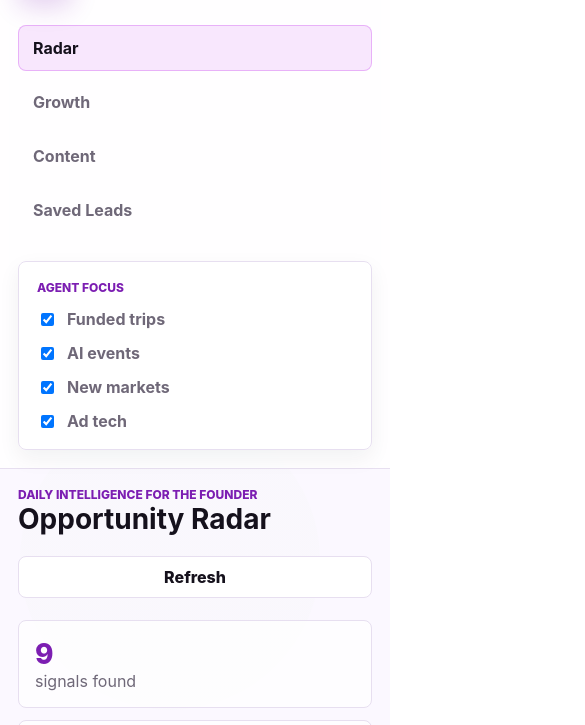
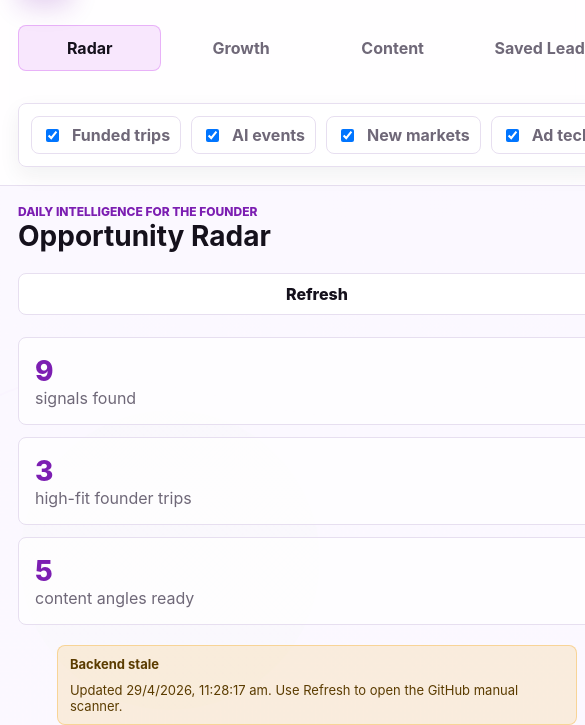
Before and after one commit to openclaw-by-hiten/handiads-founder-radar, a website: page index.html in a window 390 px wide. Both pictures are taken after a click on the button "Refresh". Shown: the part 75-800 px from the top of the page, 585 px wide, since content can reach past the window. Drawn offline with Linux system fonts and the light colour scheme.

Commit message:
Improve refresh workflow and mobile navigation

```diff
--- a/app.js
+++ b/app.js
@@ -168,6 +168,9 @@ const sectionTitles = {
 };
 
 const savedStorageKey = "handiads-saved-leads";
+const refreshWorkflowUrl =
+  "https://github.com/openclaw-by-hiten/handiads-founder-radar/actions/workflows/refresh-news.yml";
+let latestFeedAgeHours = Infinity;
 const newsStack = document.querySelector("#newsStack");
 const growthGrid = document.querySelector("#growthGrid");
 const sectionTitle = document.querySelector("#sectionTitle");
@@ -600,6 +603,16 @@ document.querySelectorAll("[data-filter]").forEach((input) => {
 });
 
 document.querySelector("#refreshBtn").addEventListener("click", () => {
+  if (latestFeedAgeHours > 24) {
+    window.open(refreshWorkflowUrl, "_blank", "noopener,noreferrer");
+    document.querySelector("#refreshBtn").textContent = "Open Actions";
+    setTimeout(() => {
+      document.querySelector("#refreshBtn").textContent = "Refresh";
+    }, 1600);
+    return;
+  }
+
+  loadDailyFeed();
   renderSignals();
   document.querySelector("#refreshBtn").textContent = "Updated";
   setTimeout(() => {
@@ -638,12 +651,13 @@ async function loadDailyFeed() {
     if (feedStatus) {
       const generatedAt = new Date(feed.generatedAt);
       const ageHours = (Date.now() - generatedAt.getTime()) / (1000 * 60 * 60);
+      latestFeedAgeHours = ageHours;
       const isStale = ageHours > 36;
       feedStatus.innerHTML = `
         <strong>${isStale ? "Backend stale" : "Backend active"}</strong>
         <span>Updated ${generatedAt.toLocaleString("en-IN", {
           timeZone: "Asia/Kolkata"
-        })}. ${isStale ? "Run refresh-news or check the 3:30 AM cron." : "Verify source links before applying."}</span>
+        })}. ${isStale ? "Use Refresh to open the GitHub manual scanner." : "Verify source links before applying."}</span>
       `;
     }
   } catch (error) {
--- a/styles.css
+++ b/styles.css
@@ -629,6 +629,9 @@ h3 {
   }
 
   .sidebar {
+    position: sticky;
+    top: 0;
+    z-index: 20;
     border-right: 0;
     border-bottom: 1px solid var(--line);
   }
@@ -660,7 +663,34 @@ h3 {
   }
 
   .nav-tabs {
-    grid-template-columns: 1fr;
+    grid-template-columns: repeat(4, minmax(96px, 1fr));
+    overflow-x: auto;
+    padding-bottom: 4px;
+  }
+
+  .tab-button {
+    min-width: 96px;
+    text-align: center;
+  }
+
+  .mini-panel {
+    display: flex;
+    gap: 10px;
+    overflow-x: auto;
+    padding: 12px;
+  }
+
+  .mini-panel .panel-title {
+    display: none;
+  }
+
+  .check-row {
+    flex: 0 0 auto;
+    border: 1px solid var(--line);
+    border-radius: 8px;
+    background: var(--white);
+    padding: 8px 10px;
+    white-space: nowrap;
   }
 
   .news-card h3 {
```
Also changed, not shown: GITHUB_DEPLOY.md (+2 -0 lines).
